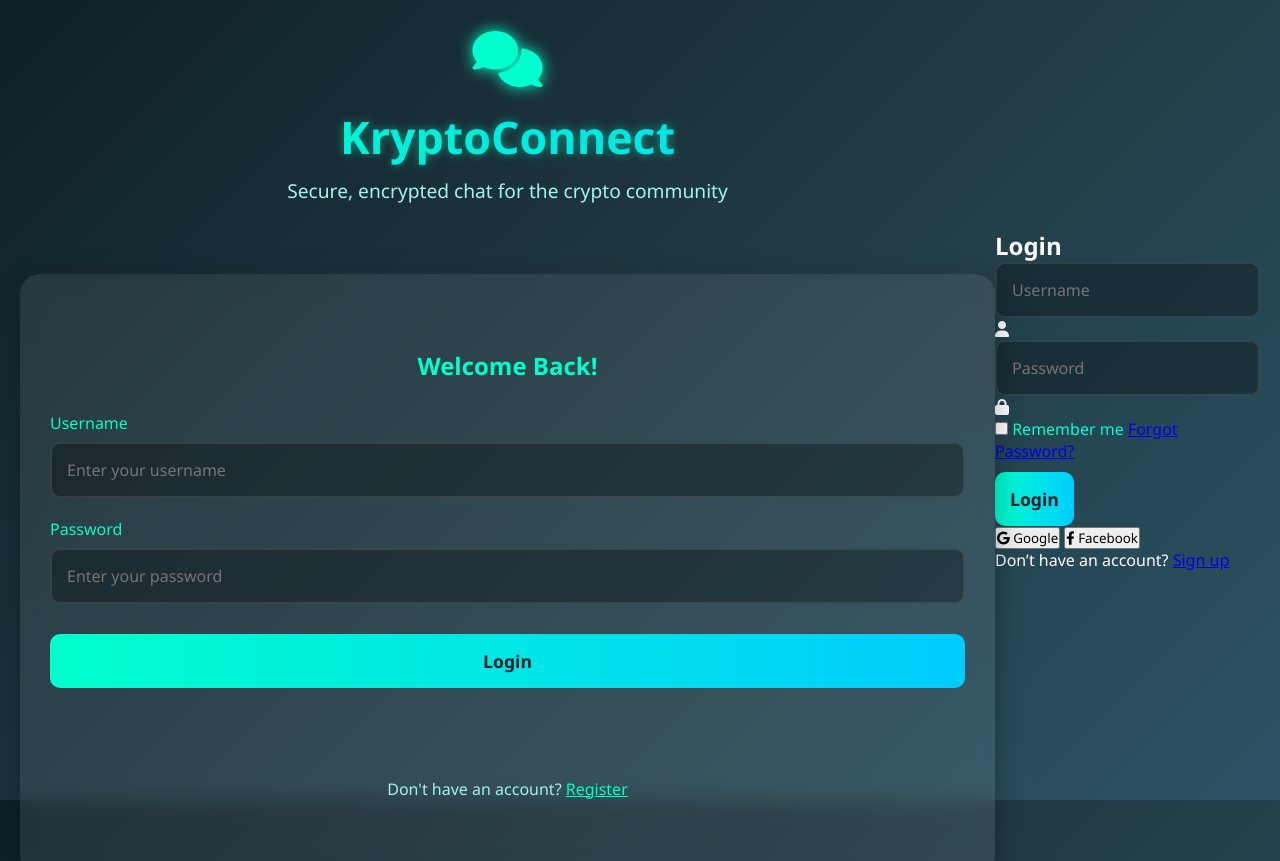
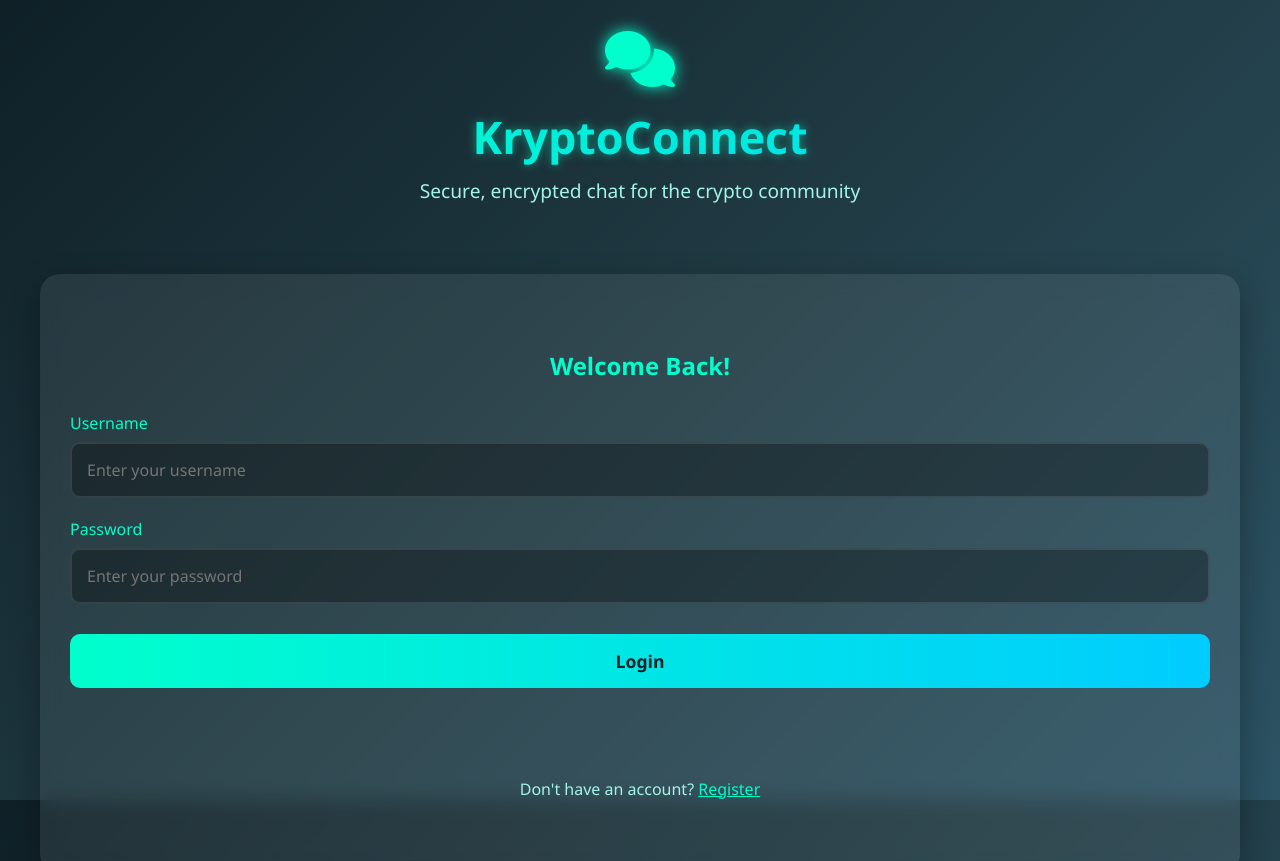
Before and after one commit to Rohitsonawne/KryptoConnect, a website: page public/index.html in a window 1280 px wide. Shown: the top 861 px of the page. Drawn offline with nearby package versions, Linux system fonts and the light colour scheme.

Commit message:
Remove login section from index.html

```diff
--- a/public/index.html
+++ b/public/index.html
@@ -213,32 +213,7 @@
             </div>
         </div>
     </div>
-    <!-- LOGIN PAGE (inside index.html) -->
-<section class="login-section" id="loginPage">
-  <div class="login-box">
-    <h2>Login</h2>
-    <form id="loginForm">
-      <div class="input-group">
-        <input type="text" id="loginUsername" placeholder="Username" required>
-        <i class="fas fa-user"></i>
-      </div>
-      <div class="input-group">
-        <input type="password" id="loginPassword" placeholder="Password" required>
-        <i class="fas fa-lock"></i>
-      </div>
-      <div class="options">
-        <label><input type="checkbox" id="rememberMe"> Remember me</label>
-        <a href="#" id="forgotPasswordLink">Forgot Password?</a>
-      </div>
-      <button type="submit" class="btn">Login</button>
-      <div class="social-login">
-        <button type="button" class="google-btn"><i class="fab fa-google"></i> Google</button>
-        <button type="button" class="facebook-btn"><i class="fab fa-facebook-f"></i> Facebook</button>
-      </div>
-      <p class="switch-auth">Don’t have an account? <a href="#" id="showSignup">Sign up</a></p>
-    </form>
-  </div>
-</section>
+
     <!-- Your JavaScript File -->
     <script src="client.js"></script>
 </body>
```
